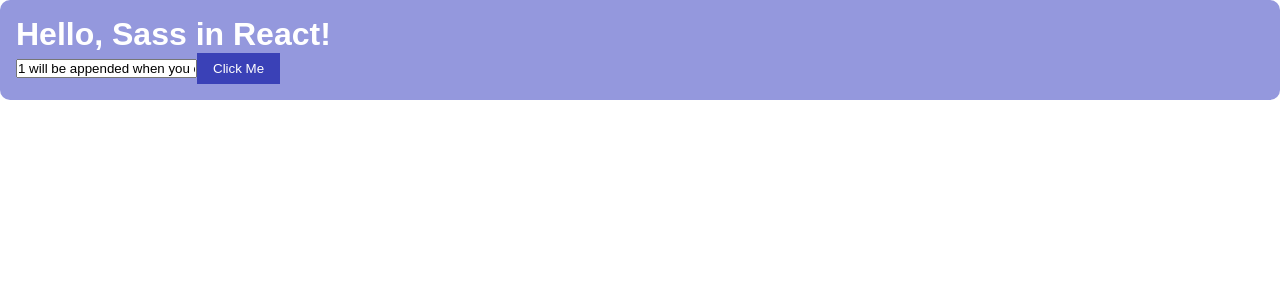
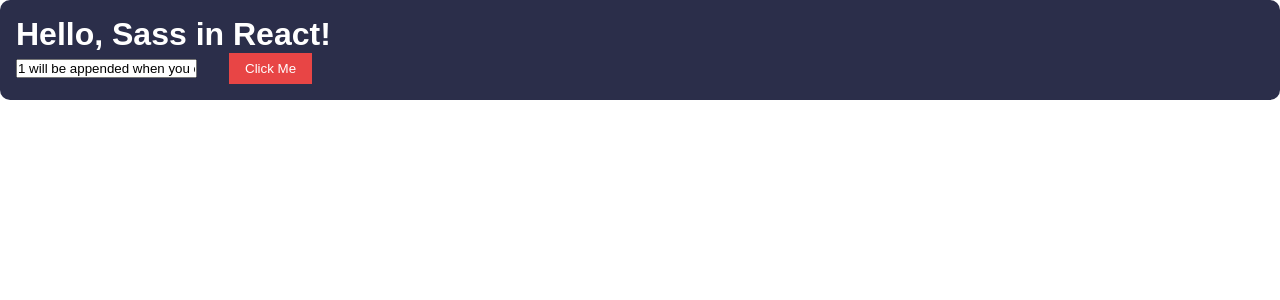
Before and after one commit to MishaDvali/Awesome-chemistry, a Next.js app: page /example in a window 1280 px wide. Shown: the top 300 px of the page. Built offline with nearby package versions, Linux system fonts and the light colour scheme.

Commit message:
Colors fixed

```diff
--- a/src/app/example/style.scss
+++ b/src/app/example/style.scss
@@ -1,24 +1,23 @@
 @use 'sass:color';
+@use '../globals';
 /* App.scss */
-$primary-color: #9498dd;
-$padding-size: 1rem;
 
 .container {
-  background-color: $primary-color;
-  padding: $padding-size;
+  background-color: globals.$primary-color;
+  padding: globals.$padding-size;
   border-radius: 10px;
   color: white;
 
   .button {
-    background-color: color.adjust($primary-color, $lightness: -25%);
+    background-color: globals.$secondary_color;
     border: none;
     color: white;
     padding: 0.5rem 1rem;
+    margin-left: 2rem;
     cursor: pointer;
 
     &:hover {
-    background-color: color.adjust($primary-color, $lightness: -15%);
-
+    background-color: color.adjust(globals.$primary-color, $lightness: -5%);
     }
   }
 }
--- a/src/app/globals.scss
+++ b/src/app/globals.scss
@@ -3,10 +3,11 @@
   --foreground: #171717;
 }
 
-/* // $primary_color: #2B2E4A; */
-/* // $secondary_color: #E84545; */
-/* // $secondary_color: #903749; */
-/* // $primary_color: #53354A; */
+$primary_color: #2B2E4A;
+$secondary_color: #E84545;
+$third_color: #903749;
+$fourth_color: #53354A;
+$padding-size: 1rem;
 
 @media (prefers-color-scheme: dark) {
   :root {
--- a/src/app/paragraphs/Valentnist/intro/page.tsx
+++ b/src/app/paragraphs/Valentnist/intro/page.tsx
@@ -0,0 +1,6 @@
+export default function Home() {
+  return (<>
+					<h1> Empty for now </h1>
+					</>
+  );
+}
```
Also changed, not shown: src/app/paragraphs/Valentnist/intro/layout.tsx (added, +14 -0 lines).
